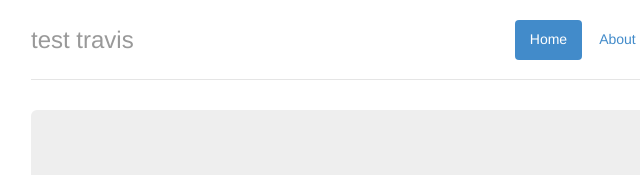
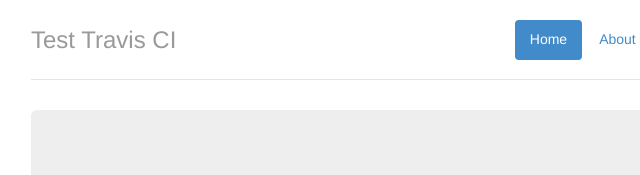
Before and after one commit to Freddy03h/test-travis, a plain HTML site: page index.html in a window 1280 px wide. Shown: the top 175 px of the page, 259-899 px from the left. Drawn offline with Linux system fonts and the light colour scheme.

```diff
--- a/index.html
+++ b/index.html
@@ -26,7 +26,7 @@
                     <li><a href="#">About</a></li>
                     <li><a href="#">Contact</a></li>
                 </ul>
-                <h3 class="text-muted">test travis</h3>
+                <h3 class="text-muted">Test Travis CI</h3>
             </div>
 
             <div class="jumbotron">
```
